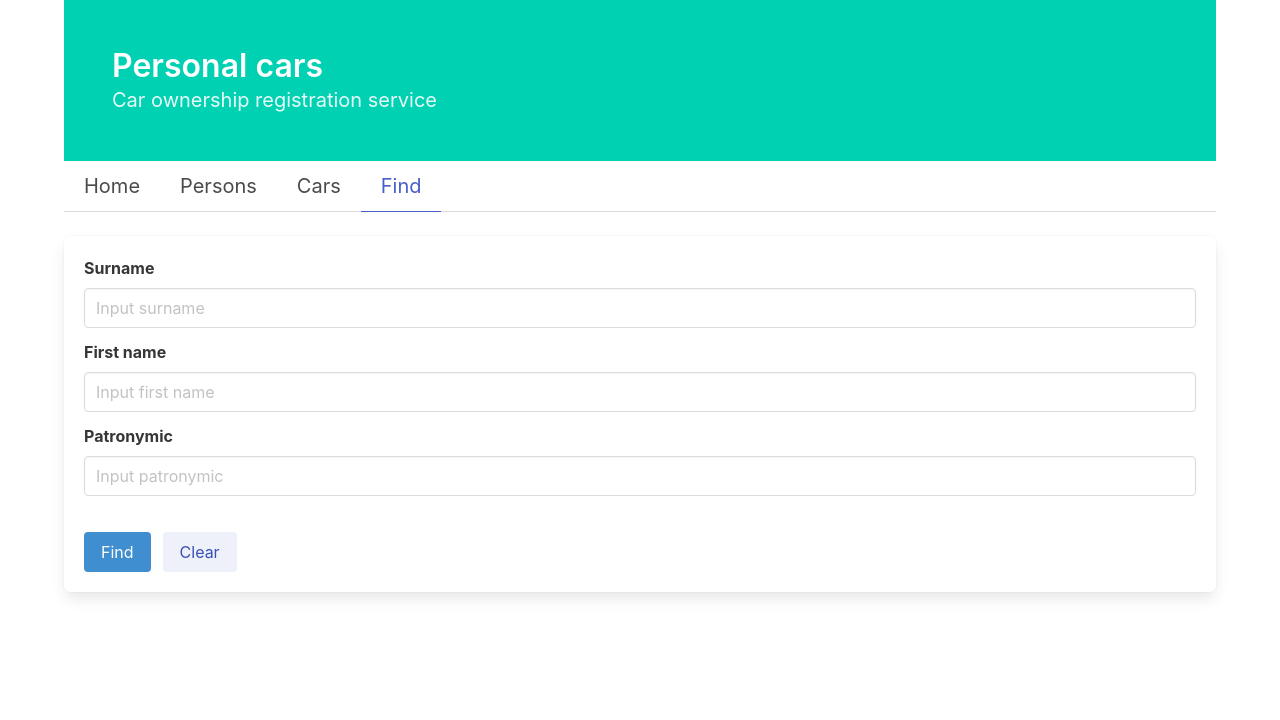
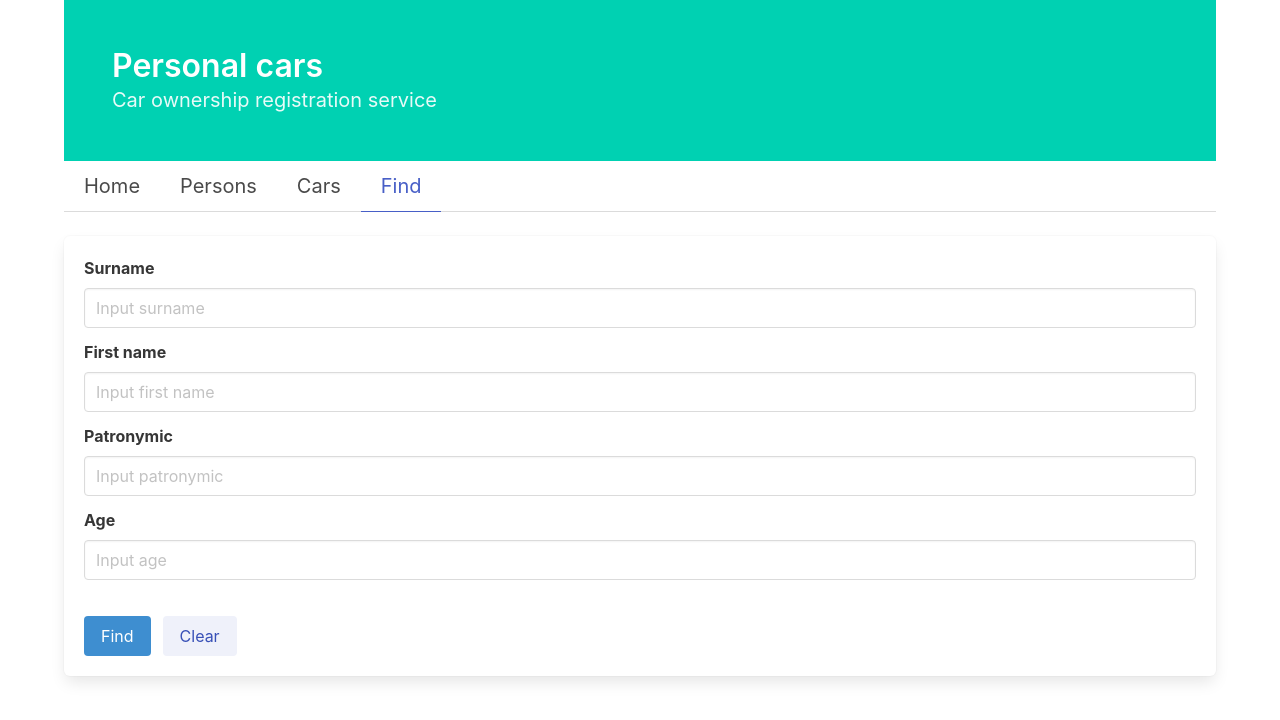
Before and after one commit to DukeKunYura/alternative-front-for-car-registration, a React (Vite) app: page /find in a window 1280 px wide. Shown: the top 720 px of the page. Built offline with nearby package versions, Linux system fonts and the light colour scheme.

Commit message:
add field age in Find

```diff
--- a/src/pages/FindPage.jsx
+++ b/src/pages/FindPage.jsx
@@ -13,6 +13,7 @@ export default function FindPage() {
     const [firstName, setFirstName] = useState("");
     const [surname, setSurname] = useState("");
     const [patronymic, setPatronymic] = useState("");
+    const [age, setAge] = useState("");
 
     const dispatch = useDispatch();
 
@@ -31,6 +32,9 @@ export default function FindPage() {
         if (values.patronymic) {
             params.push("patronymic=" + values.patronymic);
         }
+        if (values.age) {
+            params.push("age=" + values.age);
+        }
         if (params.length > 0) {
             url += "?" + params.join("&");
         }
@@ -42,6 +46,7 @@ export default function FindPage() {
         setFirstName(values.firstName);
         setSurname(values.surname);
         setPatronymic(values.patronymic);
+        setAge(values.age)
         setIsActiveInput(false);
     }
 
@@ -89,7 +94,8 @@ export default function FindPage() {
                         initialValues={{
                             firstName,
                             surname,
-                            patronymic
+                            patronymic,
+                            age
                         }}
                         onSubmit={(values, { setSubmitting }) => { handleFindPersons(values); setSubmitting(false); }}>
                         {(props) => (
@@ -137,6 +143,20 @@ export default function FindPage() {
                                         />
                                     </div>
                                 </div>
+                                <div className="field">
+                                    <label className="label">Age</label>
+                                    <div className="control">
+                                        <input
+                                            className={props.errors.age && props.touched.age ? "input is-danger" : "input"}
+                                            placeholder='Input age'
+                                            type="number"
+                                            name="age"
+                                            onChange={props.handleChange}
+                                            onBlur={props.handleBlur}
+                                            value={props.values.age}
+                                        />
+                                    </div>
+                                </div>
                                 <br />
                                 <div className="field is-grouped">
                                     <div className="control">
@@ -154,7 +174,7 @@ export default function FindPage() {
                                         <button
                                             className="button is-link is-light"
                                             type='button'
-                                            onClick={() => { props.resetForm({ values: { firstName: "", surname: "", patronymic: "" } }) }}>
+                                            onClick={() => { props.resetForm({ values: { firstName: "", surname: "", patronymic: "", age: "" } }) }}>
                                             Clear
                                         </button>
                                     </div>
```
